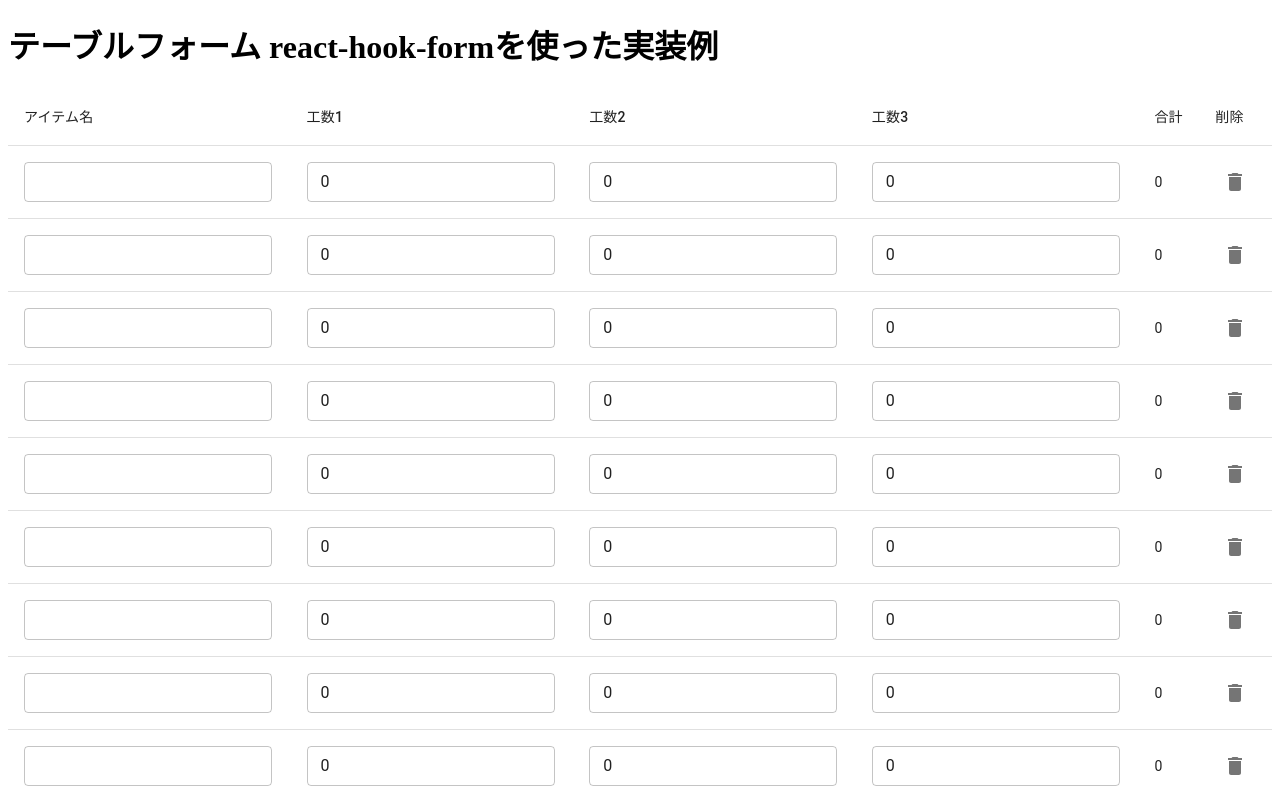
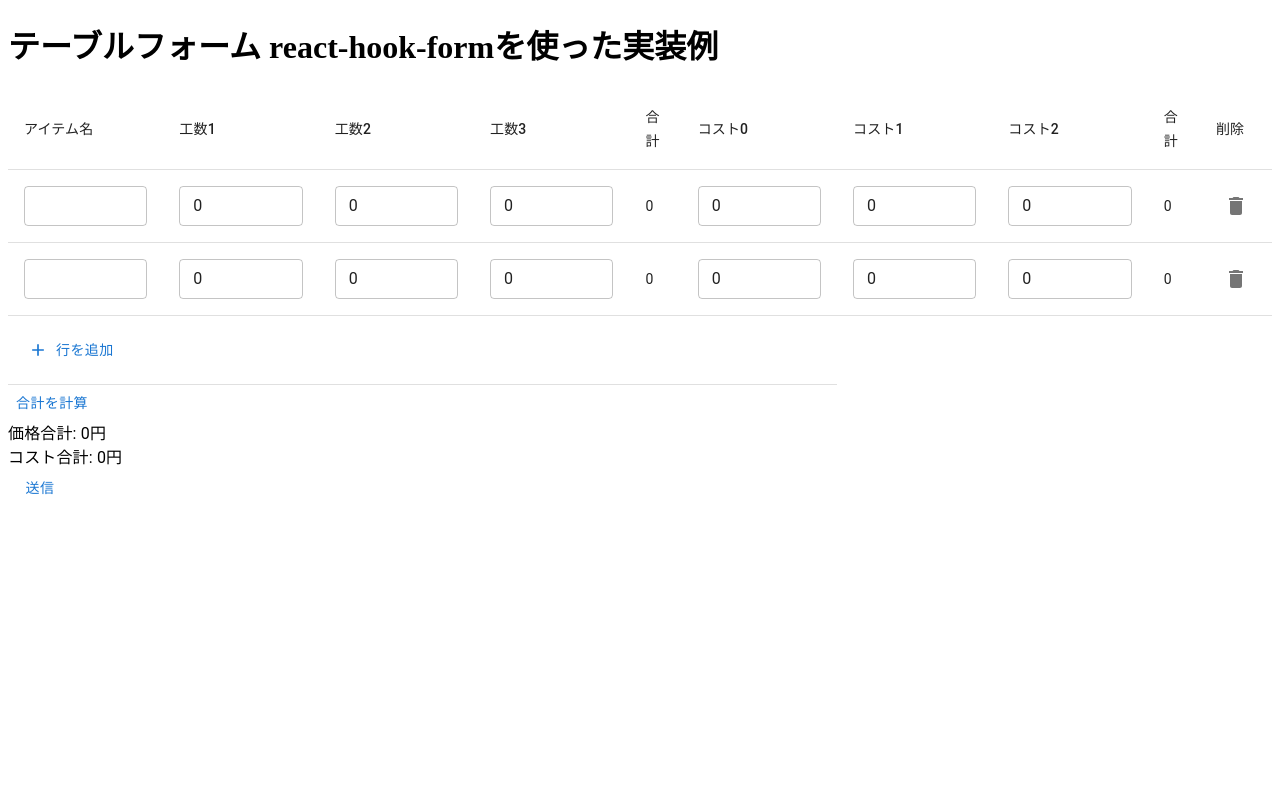
Before and after one commit to niheiseiji/nextjs-playground, a Next.js app: page /tableForm in a window 1280 px wide. Shown: the top 800 px of the page. Built offline with nearby package versions, Linux system fonts and the light colour scheme.

Commit message:
可変列の追加

```diff
--- a/components/tableForm/InvoiceTableContainer.tsx
+++ b/components/tableForm/InvoiceTableContainer.tsx
@@ -1,5 +1,5 @@
 import React, { useState } from "react";
-import { useForm, useFieldArray, useWatch } from "react-hook-form";
+import { useForm, useFieldArray } from "react-hook-form";
 import { InvoiceTableView } from "./InvoiceTableView";
 
 /**
@@ -14,9 +14,10 @@
  * これは許容するしかないかも。
  */
 
-
 // 行の生成数
-const numRows = 100;
+const numRows = 2;
+// 工数の列数
+const costsCount = 3;
 
 type FormValues = {
   itemRows: {
@@ -24,6 +25,7 @@
     unitPrice1: number;
     unitPrice2: number;
     unitPrice3: number;
+    costs: number[];
   }[];
 };
 
@@ -41,6 +43,8 @@
         unitPrice1: 0,
         unitPrice2: 0,
         unitPrice3: 0,
+        // 列数で動的に生成
+        costs: Array(costsCount).fill(0),
       })),
     },
     mode: "onBlur",
@@ -50,14 +54,21 @@
     name: "itemRows",
     control,
   });
+  const [rowAmounts, setRowAmounts] = useState(Array(numRows).fill(0));
   const [totalAmount, setTotalAmount] = useState(0);
-  const [rowAmounts, setRowAmounts] = useState(Array(numRows).fill(0));
+
+  const [rowCostAmounts, setRowCostAmounts] = useState(
+    Array(costsCount).fill(0)
+  );
+  const [totalCostAmount, setTotalCostAmount] = useState(0);
 
   const calcAll = () => {
+    // 実行時点のフォームの値を取得する
     const itemRows = getValues("itemRows");
+
     let totalAmount = 0;
     let rowAmounts: number[] = [];
-    // 各行のsum
+    // 各行の価格のsum
     itemRows.forEach((row) => {
       const amount =
         Number(row.unitPrice1) +
@@ -66,10 +77,24 @@
       totalAmount += Number(amount);
       rowAmounts.push(Number(amount));
     });
+    console.log(rowAmounts);
+    setRowAmounts(rowAmounts);
+
+    // 各行のコストのsum
+    let totalCostAmount = 0;
+    const newTotalCosts = Array(numRows).fill(0);
+    itemRows.forEach((row, index) => {
+      row.costs.forEach((cost) => {
+        newTotalCosts[index] += Number(cost);
+        totalCostAmount += Number(cost);
+      });
+    });
+    console.log(newTotalCosts);
+    setRowCostAmounts(newTotalCosts);
 
     // 全行の合計値を計算する
     setTotalAmount(totalAmount);
-    setRowAmounts(rowAmounts);
+    setTotalCostAmount(totalCostAmount);
   };
 
   const onSubmit = (data: FormValues) => console.log(data);
@@ -79,15 +104,23 @@
       controlledFields={fields}
       register={register}
       append={() =>
-        append({ itemName: "", unitPrice1: 0, unitPrice2: 0, unitPrice3: 0 })
+        append({
+          itemName: "",
+          unitPrice1: 0,
+          unitPrice2: 0,
+          unitPrice3: 0,
+          costs: Array(costsCount).fill(0),
+        })
       }
       remove={remove}
       handleSubmit={handleSubmit}
       onSubmit={onSubmit}
-      totalAmount={totalAmount}
       isValid={isValid}
       calcAll={calcAll}
       rowAmounts={rowAmounts}
+      rowCostAmounts={rowCostAmounts}
+      totalAmount={totalAmount}
+      totalCostAmount={totalCostAmount}
     />
   );
 };
--- a/components/tableForm/InvoiceTableView.tsx
+++ b/components/tableForm/InvoiceTableView.tsx
@@ -20,8 +20,10 @@
   remove: (index: number) => void;
   handleSubmit: any;
   onSubmit: (data: any) => void;
+  rowAmounts: number[];
+  rowCostAmounts: number[];
   totalAmount: number;
-  rowAmounts: number[];
+  totalCostAmount: number;
   isValid: boolean;
   calcAll: () => void;
 };
@@ -33,8 +35,10 @@
   remove,
   handleSubmit,
   onSubmit,
+  rowAmounts,
+  rowCostAmounts,
   totalAmount,
-  rowAmounts,
+  totalCostAmount,
   isValid,
   calcAll,
 }) => (
@@ -47,12 +51,16 @@
           <TableCell>工数2</TableCell>
           <TableCell>工数3</TableCell>
           <TableCell>合計</TableCell>
+          {rowCostAmounts.map((_val, index) => (
+            <TableCell key={`cost_${index}`}>{`コスト${index}`}</TableCell>
+          ))}
+          <TableCell>合計</TableCell>
           <TableCell>削除</TableCell>
         </TableRow>
       </TableHead>
       <TableBody>
         {controlledFields.map((field, index) => (
-          <TableRow key={field.id}>
+          <TableRow key={`row_${field.id}`}>
             <TableCell>
               <TextField
                 {...register(`itemRows.${index}.itemName`)}
@@ -81,6 +89,16 @@
               />
             </TableCell>
             <TableCell>{rowAmounts[index]}</TableCell>
+            {rowCostAmounts.map((_val, idx) => (
+              <TableCell key={`rowCostAmount_${index}_${idx}`}>
+                <TextField
+                  {...register(`itemRows.${index}.costs.${idx}`)}
+                  type="number"
+                  size="small"
+                />
+              </TableCell>
+            ))}
+            <TableCell>{rowCostAmounts[index]}</TableCell>
             <TableCell>
               <IconButton onClick={() => remove(index)}>
                 <DeleteIcon />
@@ -99,7 +117,8 @@
     </Table>
     <Button onClick={calcAll}>合計を計算</Button>
 
-    <Typography>小計: {totalAmount}円</Typography>
+    <Typography>価格合計: {totalAmount}円</Typography>
+    <Typography>コスト合計: {totalCostAmount}円</Typography>
     <Button type="submit" disabled={!isValid}>
       送信
     </Button>
```
